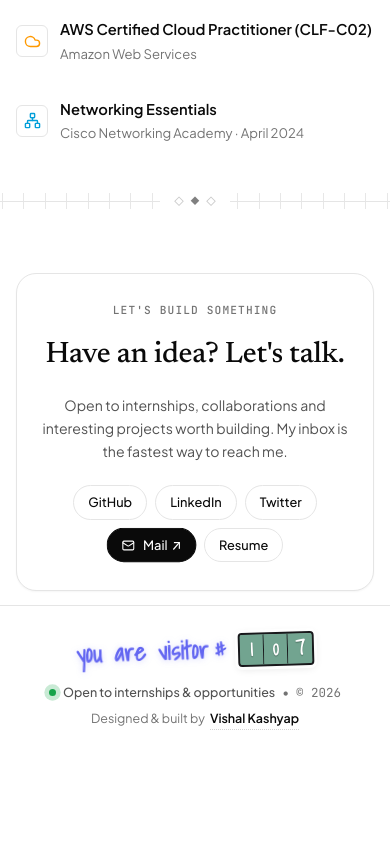
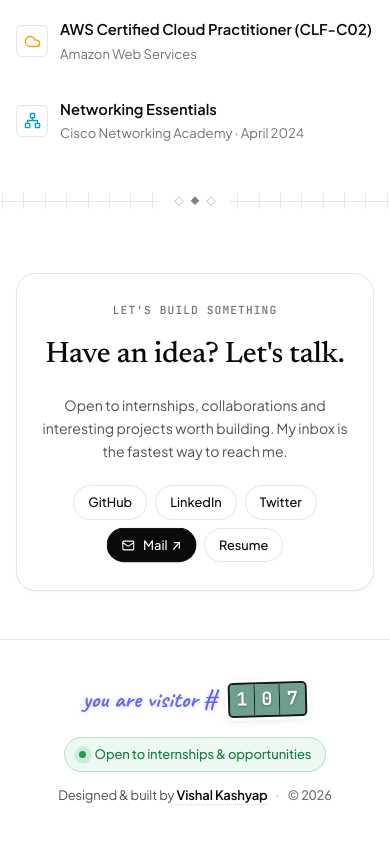
Before and after one commit to Vishal795-knightrider/Vishal_kxportfolio, a React (Vite) app: page / in a window 390 px wide. Shown: the part 4912-5756 px from the top of the page. Before the commit the page ends 5674 px from the top, so only its background shows below. Built offline with nearby package versions, Linux system fonts and the light colour scheme; no server answers.

Commit message:
updated footer

```diff
--- a/index.html
+++ b/index.html
@@ -7,7 +7,7 @@
   <title>Vishal Kashyap — Full Stack Developer</title>
   <link rel="preconnect" href="https://fonts.googleapis.com">
   <link rel="preconnect" href="https://fonts.gstatic.com" crossorigin>
-  <link href="https://fonts.googleapis.com/css2?family=Architects+Daughter&family=Shadows+Into+Light&family=JetBrains+Mono:wght@400;500;600&family=Newsreader:ital,opsz,wght@0,6..72,400;0,6..72,500;0,6..72,600;1,6..72,400;1,6..72,500&family=Plus+Jakarta+Sans:wght@400;500;600;700&display=swap" rel="stylesheet">
+  <link href="https://fonts.googleapis.com/css2?family=Architects+Daughter&family=Caveat:wght@600;700&family=Kalam:wght@700&family=Shadows+Into+Light&family=JetBrains+Mono:wght@500;700&family=Newsreader:ital,opsz,wght@0,6..72,400;0,6..72,500;0,6..72,600;1,6..72,400;1,6..72,500&family=Plus+Jakarta+Sans:wght@400;500;600;700&display=swap" rel="stylesheet">
 </head>
 <body class="light">
   <div id="root"></div>
--- a/src/components/Footer.tsx
+++ b/src/components/Footer.tsx
@@ -19,12 +19,12 @@
   return (
     <footer className="site-footer">
       <div className="section-container footer-container-clean">
-        {/* Row 1: Retro Mechanical Odometer / Stamp Visitor Counter Strip */}
+        {/* Row 1: Floating Visitor Counter (NO oval capsule, natural floating text + retro boxes) */}
         <div className="footer-visitor-row">
           <motion.div
             className="footer-visitor-stamp-wrap"
             onClick={handleBoxClick}
-            whileHover={{ scale: 1.04, rotate: 0 }}
+            whileHover={{ scale: 1.04 }}
             whileTap={{ scale: 0.96 }}
             role="button"
             tabIndex={0}
@@ -41,7 +41,7 @@
               you are visitor <span className="footer-hash-symbol">#</span>
             </span>
 
-            {/* Retro Sage-Green Digit Box Strip */}
+            {/* Retro Sage-Green Digit Box Strip (dynamic 3 or 4+ digits) */}
             <div className="retro-counter-strip">
               {digits.map((digit, idx) => (
                 <div key={idx} className="retro-counter-cell">
@@ -56,22 +56,25 @@
           </motion.div>
         </div>
 
-        {/* Row 2: Status & Credits */}
-        <div className="footer-text-row">
-          <div className="footer-status-group">
-            <span className="footer-live-dot" />
-            <span className="footer-live-text">Open to internships &amp; opportunities</span>
-            <span className="footer-sep-dash">•</span>
-            <span className="footer-year">© {new Date().getFullYear()}</span>
+        {/* Row 2: Elevated Status Badge & Editorial Colophon (Centered, cohesive without gap) */}
+        <div className="footer-meta-bar">
+          <div className="footer-availability-chip">
+            <span className="footer-live-beacon">
+              <span className="footer-beacon-ping" />
+              <span className="footer-beacon-dot" />
+            </span>
+            <span className="footer-availability-label">Open to internships &amp; opportunities</span>
           </div>
 
-          <span className="footer-mid-sep">•</span>
-
-          <div className="footer-credits-group">
-            <span>Designed &amp; built by </span>
-            <a href="#hero" className="footer-author-link">
-              Vishal Kashyap
-            </a>
+          <div className="footer-colophon">
+            <span className="footer-colophon-credits">
+              Designed &amp; built by{' '}
+              <a href="#hero" className="footer-author-brand">
+                Vishal Kashyap
+              </a>
+            </span>
+            <span className="footer-colophon-bullet">·</span>
+            <span className="footer-colophon-year">© {new Date().getFullYear()}</span>
           </div>
         </div>
       </div>
--- a/src/index.css
+++ b/src/index.css
@@ -1006,126 +1006,7 @@
   transform: translateX(-50%) translateY(0);
 }
 
-/* Retro Mechanical Stamp / Odometer Visitor Counter Strip (matching user photo) */
-.footer-visitor-stamp-wrap {
-  position: relative;
-  display: inline-flex;
-  align-items: center;
-  gap: 12px;
-  cursor: pointer;
-  user-select: none;
-  padding: 8px 12px;
-  transition: transform 0.2s cubic-bezier(0.16, 1, 0.3, 1);
-}
-
-.footer-visitor-label {
-  font-family: var(--handwriting, 'Shadows Into Light', 'Caveat', cursive);
-  font-size: 1.55rem;
-  font-weight: 700;
-  color: var(--accent-signature, #6366f1);
-  display: inline-flex;
-  align-items: baseline;
-  gap: 4px;
-  line-height: 1;
-  letter-spacing: 0.02em;
-  transform: rotate(-2deg);
-  transform-origin: right center;
-  transition: transform 0.2s ease, filter 0.2s ease;
-  filter: drop-shadow(0 1px 3px var(--accent-signature-glow));
-}
-
-body.dark .footer-visitor-label {
-  color: var(--accent-signature, #818cf8);
-  filter: drop-shadow(0 2px 8px var(--accent-signature-glow));
-}
-
-.footer-hash-symbol {
-  font-weight: 700;
-  color: inherit;
-  margin-left: 1px;
-}
-
-/* Outer sticker strip containing the digit cells */
-.retro-counter-strip {
-  display: inline-flex;
-  align-items: center;
-  background-color: #72a490; /* Vintage sage teal/green matching user reference photo */
-  border: 2px solid #18181b;
-  border-radius: 4px;
-  overflow: hidden;
-  box-shadow: 0 0 0 3px rgba(255, 255, 255, 0.9), 0 2px 8px rgba(0, 0, 0, 0.12), inset 0 1px 0 rgba(255, 255, 255, 0.3);
-  transform: rotate(-1.5deg);
-  transition: transform 0.2s cubic-bezier(0.16, 1, 0.3, 1), box-shadow 0.2s ease;
-}
-
-.footer-visitor-stamp-wrap:hover .retro-counter-strip {
-  transform: rotate(0deg) scale(1.05);
-  box-shadow: 0 0 0 3px rgba(255, 255, 255, 1), 0 4px 16px rgba(0, 0, 0, 0.2), inset 0 1px 0 rgba(255, 255, 255, 0.4);
-}
-
-body.dark .retro-counter-strip {
-  border-color: #111111;
-  box-shadow: 0 0 0 2.5px rgba(255, 255, 255, 0.15), 0 4px 14px rgba(0, 0, 0, 0.5), inset 0 1px 0 rgba(255, 255, 255, 0.2);
-}
-
-body.dark .footer-visitor-stamp-wrap:hover .retro-counter-strip {
-  box-shadow: 0 0 0 2.5px rgba(255, 255, 255, 0.25), 0 6px 20px rgba(0, 0, 0, 0.7), inset 0 1px 0 rgba(255, 255, 255, 0.3);
-}
-
-/* Individual digit cell */
-.retro-counter-cell {
-  width: 24px;
-  height: 30px;
-  display: flex;
-  align-items: center;
-  justify-content: center;
-  border-right: 1.8px solid #18181b;
-  background-color: #72a490;
-  position: relative;
-}
-
-.retro-counter-cell:last-child {
-  border-right: none;
-}
-
-body.dark .retro-counter-cell {
-  border-right-color: #111111;
-}
-
-/* Handwritten / rounded white number inside cell */
-.retro-digit-char {
-  font-family: var(--handwriting, 'Architects Daughter', 'Caveat', cursive);
-  font-size: 1.3rem;
-  font-weight: 700;
-  color: #ffffff;
-  line-height: 1;
-  text-shadow: 0 1px 1px rgba(0, 0, 0, 0.3);
-  display: inline-block;
-  transform: translateY(-0.5px);
-  user-select: none;
-}
-
-.visitor-toast {
-  position: absolute;
-  top: -28px;
-  left: 50%;
-  transform: translateX(-50%);
-  background: var(--text-primary);
-  color: var(--bg);
-  font-family: var(--sans);
-  font-size: 0.75rem;
-  font-weight: 600;
-  padding: 2px 8px;
-  border-radius: 9999px;
-  white-space: nowrap;
-  box-shadow: var(--shadow-md);
-  animation: toast-pop 0.25s ease-out;
-}
-
-@keyframes toast-pop {
-  0% { opacity: 0; transform: translateX(-50%) translateY(4px) scale(0.9); }
-  100% { opacity: 1; transform: translateX(-50%) translateY(0) scale(1); }
-}
+
 
 /* ==========================================================================
    ABOUT SECTION
@@ -2511,201 +2392,319 @@
 }
 
 /* ==========================================================================
-   FOOTER (Matches user image 1 layout: 1. You are visitor, 2. Open to..., 3. Designed...)
-   Reduced gap above to eliminate empty space where lines were drawn
+   FOOTER (Mechanical Odometer / Stamp Visitor Counter Strip)
    ========================================================================== */
 
 .site-footer {
-  margin-top: 14px;
-  padding: 18px 0 32px;
+  margin-top: 48px;
+  padding: 32px 0 40px;
   border-top: 1px solid var(--border);
   position: relative;
   z-index: 2;
+  overflow: visible;
 }
 
 .footer-container-clean {
   display: flex;
   flex-direction: column;
   align-items: center;
-  gap: 10px;
+  gap: 16px;
   max-width: var(--container-width);
   margin: 0 auto;
   text-align: center;
-}
-
-/* Row 1: Centered Visitor Counter (Clean text, no box) */
+  overflow: visible;
+}
+
+/* Row 1: Centered Mechanical Stamp / Odometer Visitor Counter Strip */
 .footer-visitor-row {
   display: flex;
   justify-content: center;
   align-items: center;
-}
-
-.footer-visitor-clean-btn {
+  width: 100%;
+  overflow: visible;
+  padding: 6px 0;
+}
+
+.footer-visitor-stamp-wrap {
   position: relative;
   display: inline-flex;
   align-items: center;
-  gap: 6px;
-  padding: 4px 12px;
-  border-radius: var(--radius-full);
-  color: var(--text-muted);
+  gap: 12px;
   cursor: pointer;
-  outline: none;
-  font-family: var(--mono);
-  font-size: 0.82rem;
-  transition: all 0.2s cubic-bezier(0.16, 1, 0.3, 1);
-
-  /* Apple frosted glass (Dark mode default) */
-  background: rgba(255, 255, 255, 0.06);
-  border: 1px solid rgba(255, 255, 255, 0.12);
-  backdrop-filter: blur(14px);
-  -webkit-backdrop-filter: blur(14px);
-  box-shadow: 0 2px 8px rgba(0, 0, 0, 0.15), inset 0 1px 0 rgba(255, 255, 255, 0.09);
-}
-
-.footer-visitor-clean-btn:hover {
-  color: var(--text-primary);
-  background: rgba(255, 255, 255, 0.10);
-  border-color: rgba(255, 255, 255, 0.22);
-  transform: translateY(-1.5px) scale(1.02);
-  box-shadow: 0 4px 12px rgba(0, 0, 0, 0.25), inset 0 1px 0 rgba(255, 255, 255, 0.16);
-}
-
-body.light .footer-visitor-clean-btn {
-  background: rgba(255, 255, 255, 0.68);
-  border: 1px solid rgba(0, 0, 0, 0.09);
-  backdrop-filter: blur(14px);
-  -webkit-backdrop-filter: blur(14px);
-  box-shadow: 0 2px 8px rgba(0, 0, 0, 0.03), inset 0 1px 0 rgba(255, 255, 255, 0.85);
-  color: var(--text-muted);
-}
-
-body.light .footer-visitor-clean-btn:hover {
-  color: var(--text-primary);
-  background: rgba(255, 255, 255, 0.88);
-  border-color: rgba(0, 0, 0, 0.14);
-  transform: translateY(-1.5px) scale(1.02);
-  box-shadow: 0 4px 12px rgba(0, 0, 0, 0.06), inset 0 1px 0 rgba(255, 255, 255, 0.95);
-}
-
-.footer-visitor-clean-label {
-  color: var(--text-muted);
-}
-
-.footer-visitor-clean-num {
+  user-select: none;
+  padding: 4px 6px;
+  background: transparent;
+  border: none;
+  box-shadow: none;
+  transition: transform 0.25s cubic-bezier(0.16, 1, 0.3, 1);
+  overflow: visible;
+}
+
+.footer-visitor-stamp-wrap:hover {
+  background: transparent;
+  border: none;
+  transform: translateY(-2px);
+  box-shadow: none;
+}
+
+body.dark .footer-visitor-stamp-wrap {
+  background: transparent;
+  border: none;
+  box-shadow: none;
+}
+
+body.dark .footer-visitor-stamp-wrap:hover {
+  border: none;
+  box-shadow: none;
+}
+
+/* Label: "you are visitor #" */
+.footer-visitor-label {
+  font-family: 'Caveat', 'Kalam', cursive, sans-serif;
+  font-size: 1.45rem;
   font-weight: 700;
-  color: var(--text-primary);
-  font-variant-numeric: tabular-nums;
-}
-
+  line-height: 1.4;
+  letter-spacing: 0.01em;
+  color: var(--accent-signature, #6366f1);
+  display: inline-flex;
+  align-items: baseline;
+  gap: 3px;
+  transition: color 0.2s ease, filter 0.2s ease;
+  filter: drop-shadow(0 1px 2px var(--accent-signature-glow));
+}
+
+body.dark .footer-visitor-label {
+  color: var(--accent-signature, #818cf8);
+  filter: drop-shadow(0 2px 8px var(--accent-signature-glow));
+}
+
+.footer-hash-symbol {
+  font-weight: 700;
+  color: inherit;
+  margin-left: 2px;
+}
+
+/* Outer mechanical counter strip containing the digit cells */
+.retro-counter-strip {
+  display: inline-flex;
+  align-items: center;
+  background-color: #6fa08d;
+  background-image: linear-gradient(180deg, rgba(255, 255, 255, 0.22) 0%, transparent 60%);
+  border: 2px solid #18181b;
+  border-radius: 5px;
+  overflow: hidden;
+  box-shadow: 0 0 0 3px rgba(255, 255, 255, 0.95), 0 2px 8px rgba(0, 0, 0, 0.14), inset 0 1px 0 rgba(255, 255, 255, 0.4);
+  transform: rotate(-1.5deg);
+  transition: transform 0.25s cubic-bezier(0.16, 1, 0.3, 1), box-shadow 0.25s ease;
+}
+
+.footer-visitor-stamp-wrap:hover .retro-counter-strip {
+  transform: rotate(0deg) scale(1.05);
+  box-shadow: 0 0 0 3px #ffffff, 0 4px 16px rgba(0, 0, 0, 0.22), inset 0 1px 0 rgba(255, 255, 255, 0.5);
+}
+
+body.dark .retro-counter-strip {
+  border-color: #000000;
+  box-shadow: 0 0 0 2.5px rgba(255, 255, 255, 0.15), 0 4px 14px rgba(0, 0, 0, 0.6), inset 0 1px 0 rgba(255, 255, 255, 0.2);
+}
+
+body.dark .footer-visitor-stamp-wrap:hover .retro-counter-strip {
+  box-shadow: 0 0 0 2.5px rgba(255, 255, 255, 0.28), 0 6px 20px rgba(0, 0, 0, 0.8), inset 0 1px 0 rgba(255, 255, 255, 0.3);
+}
+
+/* Individual digit cell */
+.retro-counter-cell {
+  width: 25px;
+  height: 31px;
+  display: flex;
+  align-items: center;
+  justify-content: center;
+  border-right: 1.8px solid #18181b;
+  background-color: #6fa08d;
+  position: relative;
+}
+
+.retro-counter-cell:last-child {
+  border-right: none;
+}
+
+body.dark .retro-counter-cell {
+  border-right-color: #000000;
+}
+
+/* Crisp rounded white digit inside cell */
+.retro-digit-char {
+  font-family: var(--mono, 'JetBrains Mono', monospace);
+  font-size: 1.15rem;
+  font-weight: 700;
+  color: #ffffff;
+  line-height: 1;
+  text-shadow: 0 1px 2px rgba(0, 0, 0, 0.35);
+  display: inline-block;
+  user-select: none;
+}
+
+/* Toast popup on celebrate click */
 .visitor-toast {
   position: absolute;
-  bottom: calc(100% + 6px);
+  top: -34px;
   left: 50%;
   transform: translateX(-50%);
   background: var(--text-primary);
   color: var(--bg);
-  font-size: 0.72rem;
   font-family: var(--sans);
+  font-size: 0.76rem;
   font-weight: 600;
-  padding: 3px 8px;
-  border-radius: 4px;
+  padding: 4px 10px;
+  border-radius: 9999px;
   white-space: nowrap;
-  pointer-events: none;
-  box-shadow: var(--shadow-sm);
-  animation: toast-pop 0.25s cubic-bezier(0.16, 1, 0.3, 1);
-}
-
-@keyframes toast-pop {
-  from { opacity: 0; transform: translate(-50%, 6px) scale(0.9); }
-  to { opacity: 1; transform: translate(-50%, 0) scale(1); }
-}
-
-/* Row 2: Status & Credits with tight spacing and no wide gap */
-.footer-text-row {
-  display: flex;
+  box-shadow: var(--shadow-md);
+  animation: toast-pop 0.25s ease-out;
+  z-index: 10;
+}
+
+/* Row 2: Elevated Bottom Meta Bar - Centered and cohesive without gap */
+.footer-meta-bar {
+  display: inline-flex;
   align-items: center;
   justify-content: center;
   flex-wrap: wrap;
-  gap: 10px;
-  font-size: 0.82rem;
-  color: var(--text-secondary);
-}
-
-.footer-status-group {
+  gap: 14px;
+  padding: 2px 0 0;
+}
+
+/* Status Availability Chip with Live Pulsing Beacon */
+.footer-availability-chip {
   display: inline-flex;
   align-items: center;
-  gap: 7px;
-}
-
-.footer-live-dot {
+  gap: 8px;
+  padding: 6px 14px;
+  border-radius: 9999px;
+  background: rgba(22, 163, 74, 0.08);
+  border: 1px solid rgba(22, 163, 74, 0.24);
+  transition: all 0.2s ease;
+}
+
+.footer-availability-chip:hover {
+  background: rgba(22, 163, 74, 0.14);
+  border-color: rgba(22, 163, 74, 0.38);
+}
+
+body.dark .footer-availability-chip {
+  background: rgba(34, 197, 94, 0.08);
+  border-color: rgba(34, 197, 94, 0.22);
+}
+
+body.dark .footer-availability-chip:hover {
+  background: rgba(34, 197, 94, 0.14);
+  border-color: rgba(34, 197, 94, 0.38);
+}
+
+.footer-live-beacon {
+  position: relative;
+  display: flex;
+  align-items: center;
+  justify-content: center;
+  width: 8px;
+  height: 8px;
+}
+
+.footer-beacon-ping {
+  position: absolute;
+  width: 100%;
+  height: 100%;
+  border-radius: 50%;
+  background: #16a34a;
+  opacity: 0.75;
+  animation: beacon-ping 2s cubic-bezier(0, 0, 0.2, 1) infinite;
+}
+
+.footer-beacon-dot {
+  position: relative;
   width: 7px;
   height: 7px;
   border-radius: 50%;
   background: #16a34a;
-  box-shadow: 0 0 0 0 rgba(22, 163, 74, 0.7);
-  animation: dot-pulse 2s infinite ease-out;
-}
-
-@keyframes dot-pulse {
-  0% {
-    box-shadow: 0 0 0 0 rgba(22, 163, 74, 0.7);
-  }
-  70% {
-    box-shadow: 0 0 0 7px rgba(22, 163, 74, 0);
-  }
-  100% {
-    box-shadow: 0 0 0 0 rgba(22, 163, 74, 0);
-  }
-}
-
-.footer-live-text {
+}
+
+body.dark .footer-beacon-ping,
+body.dark .footer-beacon-dot {
+  background: #22c55e;
+}
+
+@keyframes beacon-ping {
+  75%, 100% {
+    transform: scale(2.4);
+    opacity: 0;
+  }
+}
+
+.footer-availability-label {
+  font-family: var(--sans);
+  font-size: 0.8125rem;
+  font-weight: 500;
+  letter-spacing: -0.01em;
+  color: #15803d;
+}
+
+body.dark .footer-availability-label {
+  color: #86efac;
+}
+
+/* Editorial Colophon & Credits */
+.footer-colophon {
+  display: inline-flex;
+  align-items: center;
+  gap: 10px;
+  font-family: var(--sans);
+  font-size: 0.8125rem;
+  letter-spacing: -0.01em;
+  color: var(--text-muted);
+}
+
+.footer-colophon-credits {
   color: var(--text-secondary);
-  font-weight: 450;
-}
-
-.footer-sep-dash {
-  color: var(--text-muted);
-  font-size: 0.8rem;
-}
-
-.footer-year {
-  color: var(--text-muted);
-  font-family: var(--mono);
-  font-size: 0.78rem;
-}
-
-.footer-mid-sep {
-  color: var(--text-muted);
-  font-size: 0.8rem;
-}
-
-.footer-credits-group {
-  display: inline-flex;
-  align-items: center;
-  gap: 5px;
-  color: var(--text-muted);
-}
-
-.footer-credits-group .footer-author-link {
+}
+
+.footer-author-brand {
   font-weight: 600;
   color: var(--text-primary);
   text-decoration: none;
   border-bottom: 1px dotted var(--border-hover);
-  transition: color 0.15s ease, border-bottom-color 0.15s ease;
-}
-
-.footer-credits-group .footer-author-link:hover {
-  color: var(--text-primary);
-  border-bottom-color: var(--text-primary);
+  transition: all 0.2s ease;
+  padding-bottom: 1px;
+}
+
+.footer-author-brand:hover {
+  color: var(--accent-signature, #6366f1);
+  border-bottom-color: var(--accent-signature, #6366f1);
+}
+
+.footer-colophon-bullet {
+  color: var(--text-dim);
+  font-size: 0.85rem;
+  user-select: none;
+}
+
+.footer-colophon-year {
+  color: var(--text-muted);
+  font-variant-numeric: tabular-nums;
+  font-weight: 450;
 }
 
 @media (max-width: 640px) {
-  .footer-text-row {
+  .footer-meta-bar {
     flex-direction: column;
-    gap: 6px;
-  }
-  .footer-mid-sep {
-    display: none;
+    align-items: center;
+    gap: 12px;
+    text-align: center;
+  }
+
+  .footer-colophon {
+    flex-direction: row;
+    flex-wrap: wrap;
+    justify-content: center;
+    gap: 8px;
   }
 }
 
```
